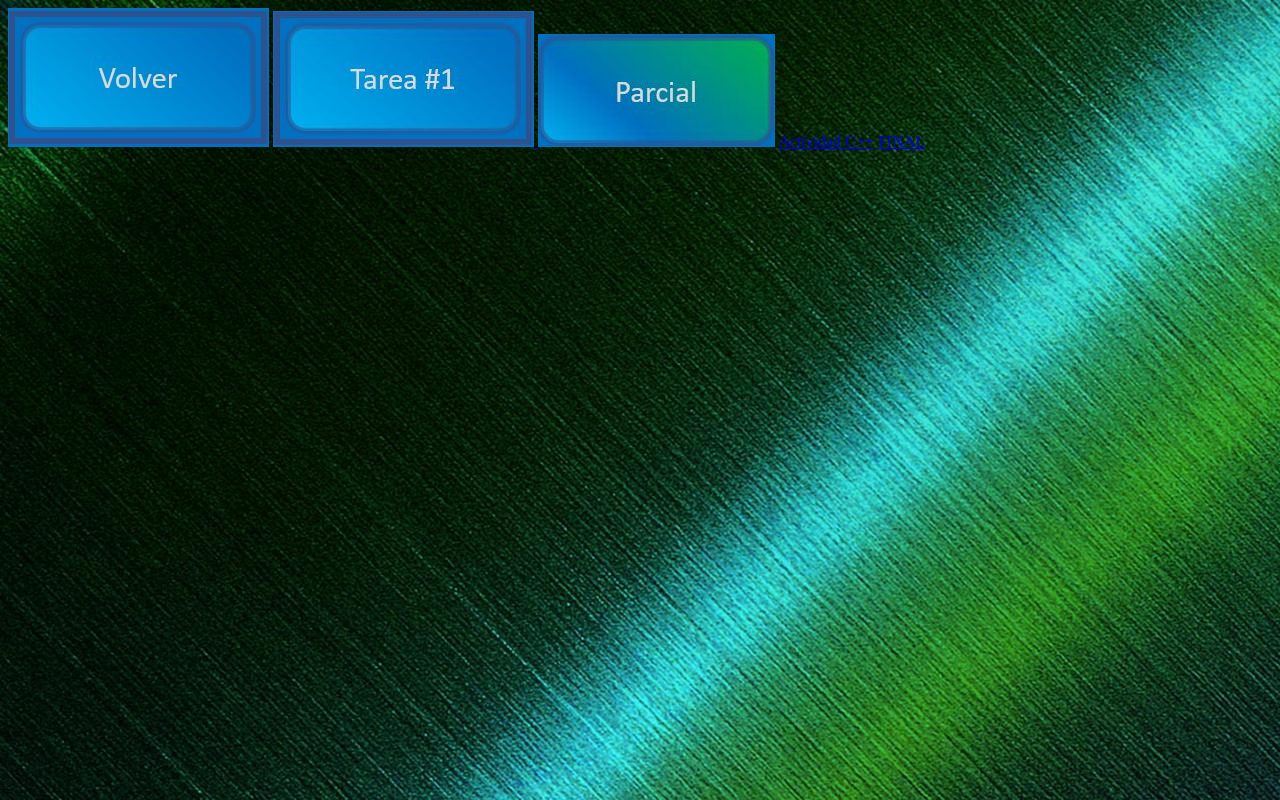
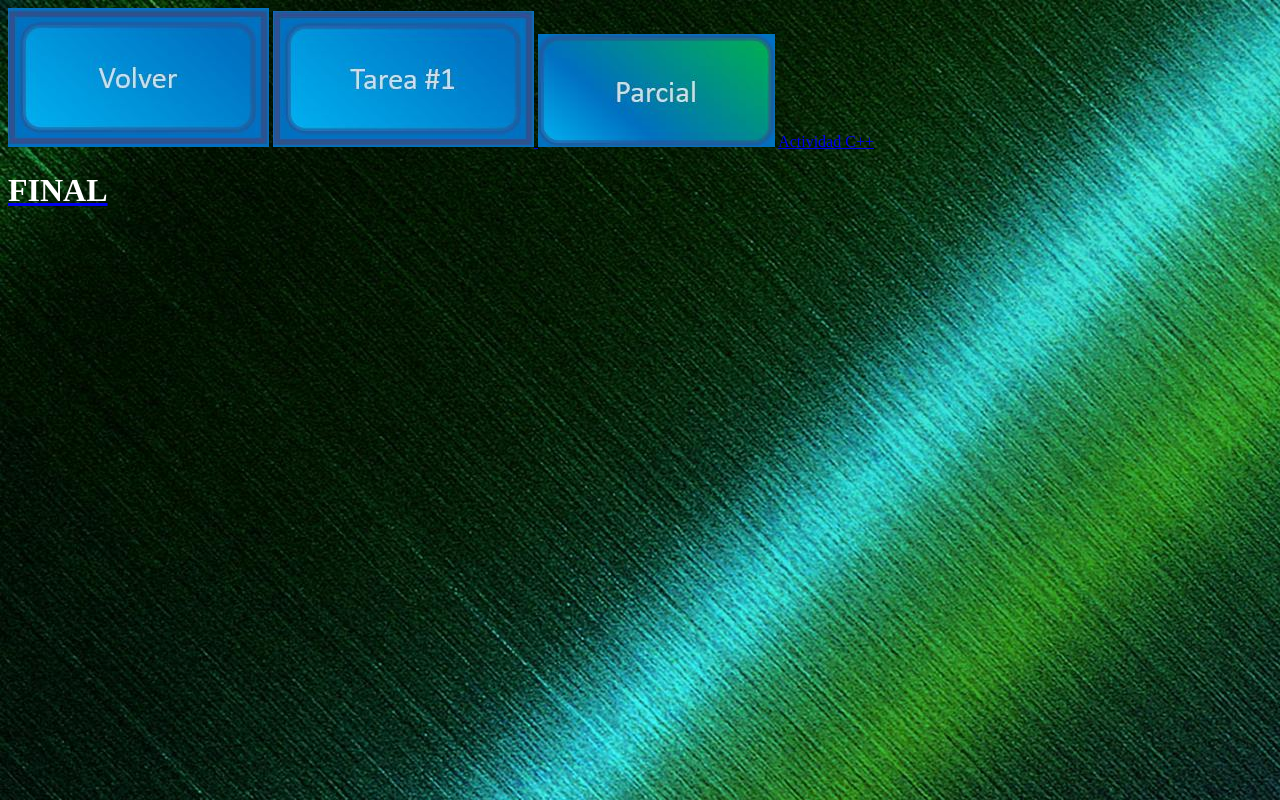
Before and after one commit to JohanXB800/Primer-Periodo, a plain HTML site: page index.html in a window 1280 px wide. Drawn offline with Linux system fonts and the light colour scheme.

Commit message:
Update index.html

```diff
--- a/index.html
+++ b/index.html
@@ -9,7 +9,7 @@
 		<a href="https://johanxb800.github.io/Parcial/"><img src="a.JPG"></a>
 		<meta charset="utf-8">
 		<a href="https://johanxb800.github.io/Actividad-1-C-/">Actividad C++</a>
-		<a href="https://johanxb800.github.io/Final-Primer-Periodo-/">FINAL</a>
+		<a href="https://johanxb800.github.io/Final-Primer-Periodo-/"><font color="white"><h1>FINAL</h1></font></a>
 
 
 
```
